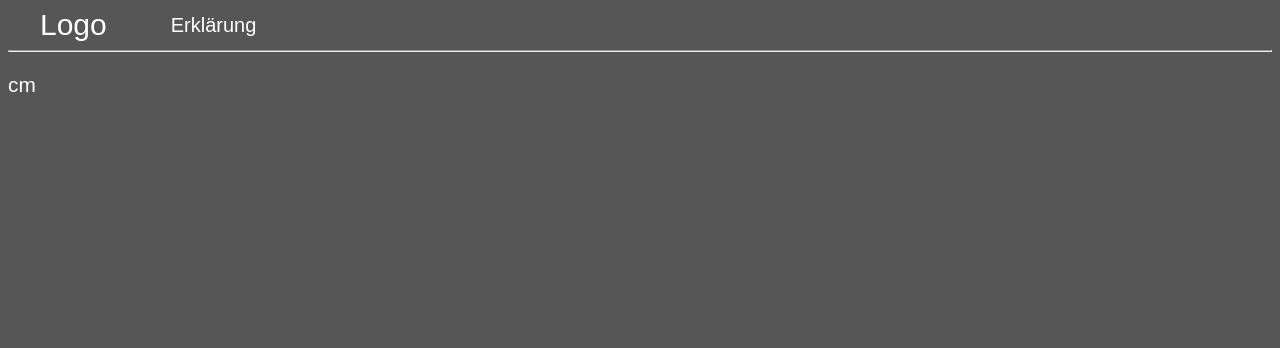
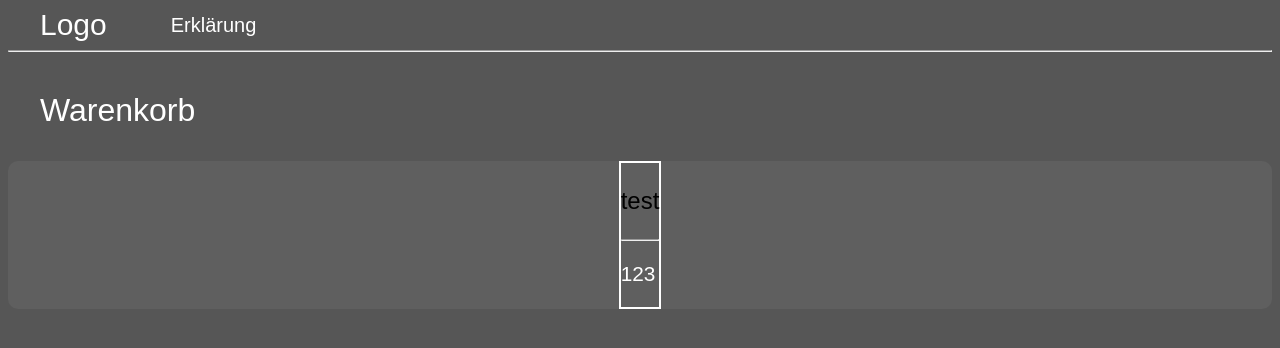
Before and after one commit to InFusion171/dream-poster, a React (Create React App) app: page /bestellung in a window 1280 px wide. Shown: the top 348 px of the page. Built offline with nearby package versions, Linux system fonts and the light colour scheme.

Commit message:
some improvements and continued with Checkout-Frame

```diff
--- a/src/components/buy-button/BuyButton.tsx
+++ b/src/components/buy-button/BuyButton.tsx
@@ -3,11 +3,12 @@ import React from 'react'
 import "./buy-button.css"
 import "../../index.css";
 
-const BuyButton = ({handleClick}: any) => {
+
+const BuyButton = ({onClick}: any) => {
   return (
     <>
       <div className="body__buy-button body-text-properties button-properties">
-        <button type="button" id="buy-button" onClick={handleClick}>Jetzt bestellen</button>
+        <button type="button" id="buy-button" onClick={onClick}>Jetzt bestellen</button>
       </div>
     </>
   )
--- a/src/components/buy-button/buy-button.css
+++ b/src/components/buy-button/buy-button.css
@@ -1,5 +1,6 @@
 .body__buy-button{
     align-self: stretch;
+
 }
 
 .body__buy-button button{
@@ -8,4 +9,7 @@
     width: 100%;
     min-height: 2rem;
     padding: 0.2rem 0.2rem;
+
+
+
 }
--- a/src/components/checkout-preview-frame/Checkout-Preview-Frame.tsx
+++ b/src/components/checkout-preview-frame/Checkout-Preview-Frame.tsx
@@ -1,15 +1,34 @@
 import React from 'react'
 
 import "./checkout-preview-frame.css";
+import "../../index.css";
+
+const DivWithBodyHeadbar = ({headContent, bodyContent}:  any) => {
+
+  return(
+    <div className="divWithBodyHeadbar">
+      <div className="headerDiv">
+        {headContent}
+      </div>
+      <hr />
+      <div className="bodyDiv">
+        {bodyContent}
+      </div>
+    </div>
+  )
+}
 
 const CheckoutPreviewFrame = () => {
+
+
   return (
     <>
       <div className="checkout-preview-frame__container">
-        <div className="checkout-preview-frame__container__preview-frame">
-        </div>
-        <div className="checkout-preview-frame__container__preview-settings">
-          <p>cm</p>
+      <p>Warenkorb</p>
+        <div className="checkout-preview-frame__wrapper">
+          <DivWithBodyHeadbar
+          headContent={<p>test</p>}
+          bodyContent={<p>123</p>} />
         </div>
       </div>
     </>
--- a/src/components/checkout-preview-frame/checkout-preview-frame.css
+++ b/src/components/checkout-preview-frame/checkout-preview-frame.css
@@ -0,0 +1,58 @@
+.divWithBodyHeadbar{
+    border: 2px solid white;
+}
+
+.headerDiv{
+    margin: auto;
+}
+
+.headerDiv p{
+    font-size: 1.5rem;
+    font-family: var(--font-family);
+    color: var(--font-color);
+}
+
+.bodyDiv{
+    margin: auto;
+}
+
+.bodyDivp{
+    font-size: var(--text-font-size);
+    font-family: var(--font-family);
+    color: var(--font-color);
+}
+
+.checkout-preview-frame__container{
+    display: flex;
+    flex-direction: column;
+}
+
+.checkout-preview-frame__container > p{
+    font-size: 2rem;
+    margin-left: 2rem;
+    margin-top: 2rem;
+}
+
+.checkout-preview-frame__wrapper{
+    display: flex;
+
+    flex-direction: row;
+    justify-content: center;
+    align-items: center;
+
+    background: var(--background-color-frame);
+    border-radius: var(--border-radius);
+}
+
+.checkout-preview-frame__preview-frame{
+    margin-top: 6rem;
+    border-radius: 10px;
+    width: 300px;
+    height: 200px;
+
+    background: white;
+}
+
+.checkout-preview-frame__settings{
+
+}
--- a/src/components/create-poster-button/CreatePosterButton.tsx
+++ b/src/components/create-poster-button/CreatePosterButton.tsx
@@ -3,11 +3,11 @@ import React from 'react'
 import "./create-poster-button.css"
 import "../../index.css"
 
-const CreatePosterButton = ({handleClick}: any) => {
+const CreatePosterButton = ({onClick}: any) => {
   return (
     <>
       <div className="body__create-button button-properties body-text-properties">
-        <button type="button" id="create-button" onClick={handleClick}>Persönliches Poster jetzt erstellen</button>
+        <button type="button" id="create-button" onClick={onClick}>Persönliches Poster jetzt erstellen</button>
       </div>
     </>
   )
--- a/src/components/create-poster-button/create-poster-button.css
+++ b/src/components/create-poster-button/create-poster-button.css
@@ -1,6 +1,5 @@
 .body__create-button{
-    display: flex;
-    justify-content: center;
+    margin: auto;
 }
 
 .body__create-button button{
@@ -8,4 +7,5 @@
 
     min-height: 2rem;
     padding: 0.2rem 0.2rem;
+
 }
--- a/src/components/settings-frame/SettingsFrame.tsx
+++ b/src/components/settings-frame/SettingsFrame.tsx
@@ -1,10 +1,13 @@
-import React, {useRef, useState, useEffect} from 'react'
+import React, {useRef, useState, RefObject} from 'react'
 
 import "./settings-frame.css"
 import "../../index.css"
 
+interface ICallbackSettingsFrame {
+  callback: (inputX: number, inputY: number, materialOption: RefObject<HTMLSelectElement>) => void;
+}
 
-const SettingsFrame = ({callback}: any) => {
+const SettingsFrame = ({callback}: ICallbackSettingsFrame) => {
 
   const useStateInputX = useState("");
   const useStateInputY = useState("");
@@ -12,9 +15,9 @@ const SettingsFrame = ({callback}: any) => {
   const [inputX, setInputX] = useStateInputX;
   const [inputY, setInputY] = useStateInputY;
 
-  const materialOptionsRef = useRef(null);
+  const materialOptionsRef = useRef<HTMLSelectElement>(null);
 
-  callback(inputX, inputY, materialOptionsRef);
+  callback(parseInt(inputX), parseInt(inputY), materialOptionsRef);
 
   return (
     <>
--- a/src/components/text-frame/TextFrame.tsx
+++ b/src/components/text-frame/TextFrame.tsx
@@ -1,13 +1,23 @@
-import React from 'react'
+import React, { RefObject, useRef } from 'react'
 
 import "./text-frame.css"
 
-const TextFrame = ({inputTextFieldRef, outputTextFieldRef}: any) => {
+interface ICallbackTextFrame{
+  callback: (outputRef: RefObject<HTMLTextAreaElement>, inputRef: RefObject<HTMLTextAreaElement>) => void;
+}
+
+const TextFrame = ({callback}: ICallbackTextFrame) => {
+
+  const inputTextFieldRef = useRef<HTMLTextAreaElement>(null);
+  const outputTextFieldRef = useRef<HTMLTextAreaElement>(null);
+
 
   const setHeightToScrollHeight = (e: any) => {
     e.target.style.height = "inherit";
     e.target.style.height = `${e.target.scrollHeight}px`;
   }
+
+  callback(outputTextFieldRef, inputTextFieldRef);
 
   return (
     <>
--- a/src/components/text-frame/text-frame.css
+++ b/src/components/text-frame/text-frame.css
@@ -15,7 +15,7 @@
 .body__text-frame__text-output{
     flex: 0 0 150px;
     height: 100%;
-    margin: 1rem 1rem 1rem 1rem;
+    margin: 1rem;
 }
 
 .body__text-frame__text-output textarea{
--- a/src/containers/body/Body.tsx
+++ b/src/containers/body/Body.tsx
@@ -1,4 +1,4 @@
-import React, { useCallback, useRef, useState, useEffect } from 'react'
+import React, { useCallback, useRef, useState, useEffect, RefObject } from 'react'
 
 import PreviewFrame from '../../components/preview-frame/PreviewFrame';
 import SettingsFrame from '../../components/settings-frame/SettingsFrame';
@@ -11,29 +11,41 @@ import { useNavigate } from 'react-router-dom';
 
 const Body = () => {
 
-  const inputTextFieldRef = useRef<HTMLInputElement>(null);
-  const outputTextFieldRef = useRef<HTMLInputElement>(null);
-
   const navigate = useNavigate();
 
-  var widthValue = null;
-  var heightValue = null;
-  var materialOptionRef = null;
+  var widthValue: number;
+  var heightValue: number;
+  var materialOptionRef: RefObject<HTMLSelectElement>;
+  var inputTextRef: RefObject<HTMLTextAreaElement>;
+  var outputTextRef: RefObject<HTMLTextAreaElement>;
 
-  const handleClick = useCallback(() => {
-    if(outputTextFieldRef.current === null || inputTextFieldRef.current == null)
-      return;
+  const sanatizeHTML = (input: string) => {
 
-    outputTextFieldRef.current.value = inputTextFieldRef.current.value;
-    inputTextFieldRef.current.value = "";
-  }, []);
+    //regex: match anything except "&#[0-9]+;"
+    return input.replaceAll(/[^(&#){1}\d+;]/gi, (c) => {
+      return "&#" + c.charCodeAt(0) + ";";
+    });
+  }
 
-  const callbackSettingsFrame = (inputX: number, inputY: number, materialOptionsRef: any) => {
+  const callbackSettingsFrame = (inputX: number, inputY: number, materialOptionsRef: RefObject<HTMLSelectElement>) => {
     widthValue = inputX;
     heightValue = inputY;
     materialOptionRef = materialOptionsRef;
   };
 
+  const callbackTextFrame = (outputRef: RefObject<HTMLTextAreaElement>, inputRef: RefObject<HTMLTextAreaElement>) => {
+    outputTextRef = outputRef;
+    inputTextRef = inputRef;
+  }
+
+  const moveInputTextToOutputText = () => {
+    if(inputTextRef.current === null || outputTextRef.current === null)
+      return;
+
+    outputTextRef.current.value = sanatizeHTML(inputTextRef.current.value);
+    inputTextRef.current.value = "";
+    inputTextRef.current.style.height = "inherit";
+  };
 
 
   return (
@@ -43,11 +55,10 @@ const Body = () => {
           <PreviewFrame />
           <SettingsFrame callback={callbackSettingsFrame}/>
         </div>
-          <TextFrame inputTextFieldRef={inputTextFieldRef}
-                     outputTextFieldRef={outputTextFieldRef} />
+          <TextFrame callback={callbackTextFrame} />
 
-          <CreatePosterButton handleClick={handleClick} />
-          <BuyButton handleClick={()=>{navigate("/bestellung")}} />
+          <CreatePosterButton onClick={moveInputTextToOutputText} />
+          <BuyButton onClick={()=>{navigate("/bestellung")}} />
       </div>
     </div>
   )
--- a/src/containers/body/body.css
+++ b/src/containers/body/body.css
@@ -1,7 +1,3 @@
-button{
-    transition-property: font-size;
-    transition-duration: 0.3s;
-}
 
 .body__container{
     display: flex;
@@ -9,7 +5,6 @@ button{
     align-items: flex-start;
     flex-wrap: wrap;
     margin-top: 4rem;
-    box-sizing: border-box;
 }
 
 .body__container__contents{
--- a/src/index.css
+++ b/src/index.css
@@ -10,9 +10,14 @@
     --border-radius: 10px;
 }
 
-button[type="button"]:hover{
+button[type="button"]::hover{
     font-size: calc(var(--text-font-size) * 1.3);
     --box-shadow: 0px 1px 5px 5px rgba(30, 30, 30, 0.3);
+}
+
+button{
+    transition-property: font-size;
+    transition-duration: 0.3s;
 }
 
 p{
```
